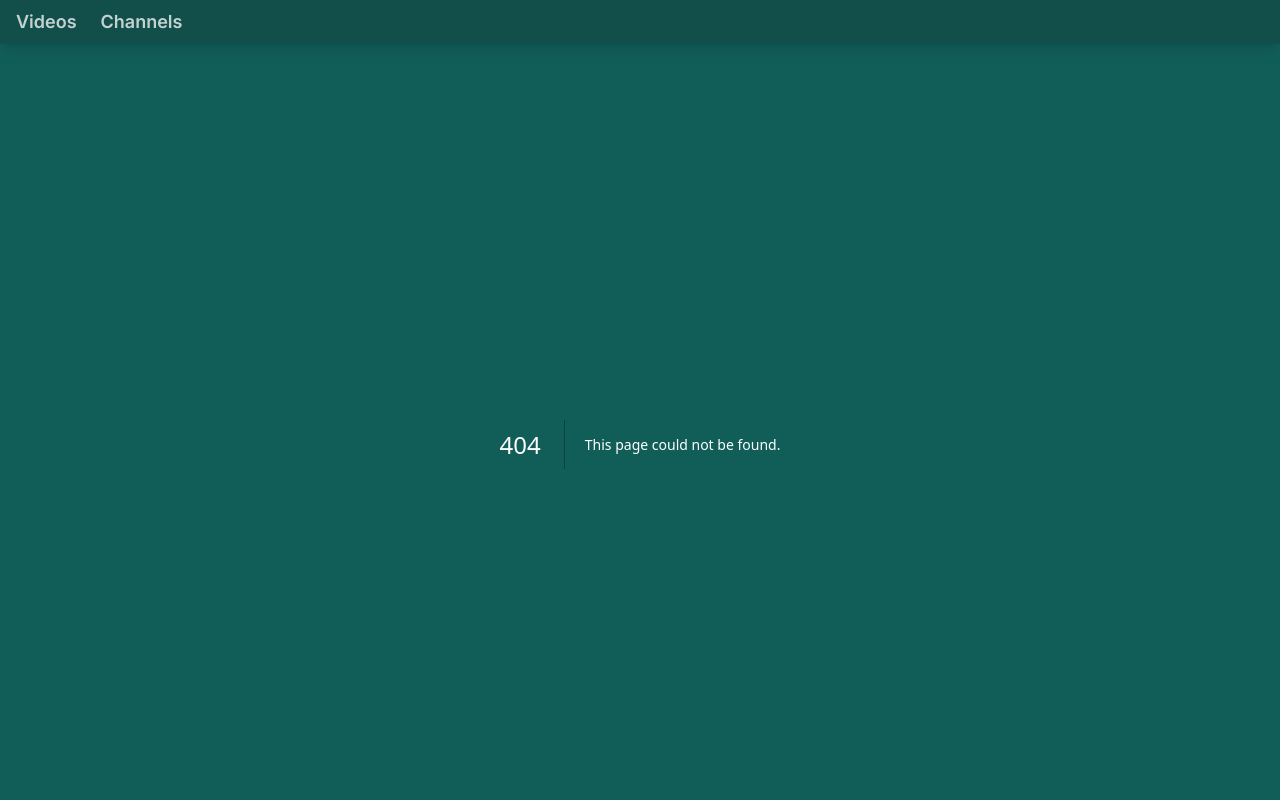
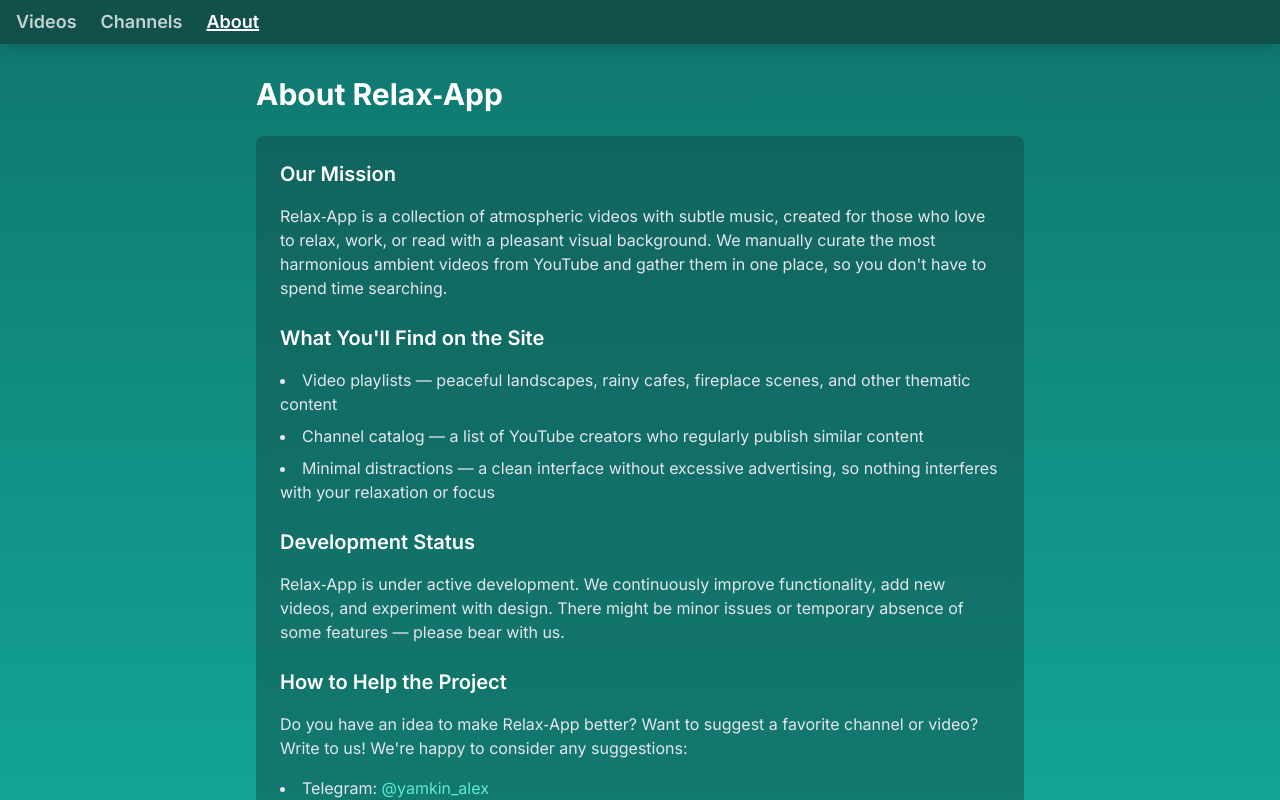
Before and after one commit to yamkin29/relax-app, a Next.js app: page /about in a window 1280 px wide. Before the commit this address had no page. Shown: the top 800 px of the page. Built offline with nearby package versions, Linux system fonts and the light colour scheme.

Commit message:
Added about.

```diff
--- /dev/null
+++ b/src/app/about/page.tsx
@@ -0,0 +1,72 @@
+import React from 'react';
+
+export default function AboutPage() {
+    return (
+        <div className="container mx-auto px-4 py-8">
+            <div className="max-w-3xl mx-auto">
+                <h1 className="text-3xl font-bold text-white mb-6">About Relax‑App</h1>
+
+                <div className="bg-teal-900/50 rounded-lg p-6 backdrop-blur-sm space-y-6">
+                    <section>
+                        <h2 className="text-xl font-semibold text-white mb-4">Our Mission</h2>
+                        <p className="text-gray-200">
+                            Relax‑App is a collection of atmospheric videos with subtle music, created for those who love to relax, work, or
+                            read with a pleasant visual background. We manually curate the most harmonious ambient videos from YouTube and
+                            gather them in one place, so you don't have to spend time searching.
+                        </p>
+                    </section>
+
+                    <section>
+                        <h2 className="text-xl font-semibold text-white mb-4">What You'll Find on the Site</h2>
+                        <ul className="list-disc list-inside text-gray-200 space-y-2">
+                            <li>Video playlists — peaceful landscapes, rainy cafes, fireplace scenes, and other thematic content</li>
+                            <li>Channel catalog — a list of YouTube creators who regularly publish similar content</li>
+                            <li>
+                                Minimal distractions — a clean interface without excessive advertising, so nothing interferes with your
+                                relaxation or focus
+                            </li>
+                        </ul>
+                    </section>
+
+                    <section>
+                        <h2 className="text-xl font-semibold text-white mb-4">Development Status</h2>
+                        <p className="text-gray-200">
+                            Relax‑App is under active development. We continuously improve functionality, add new videos, and experiment
+                            with design. There might be minor issues or temporary absence of some features — please bear with us.
+                        </p>
+                    </section>
+
+                    <section>
+                        <h2 className="text-xl font-semibold text-white mb-4">How to Help the Project</h2>
+                        <p className="text-gray-200 mb-4">
+                            Do you have an idea to make Relax‑App better? Want to suggest a favorite channel or video? Write to us! We're
+                            happy to consider any suggestions:
+                        </p>
+                        <ul className="list-disc list-inside text-gray-200 space-y-2">
+                            <li>
+                                Telegram:{' '}
+                                <a
+                                    href="https://t.me/yamkin_alex"
+                                    target="_blank"
+                                    rel="noopener noreferrer"
+                                    className="text-teal-300 hover:text-teal-200 transition-colors"
+                                >
+                                    @yamkin_alex
+                                </a>
+                            </li>
+                        </ul>
+                    </section>
+
+                    <section>
+                        <h2 className="text-xl font-semibold text-white mb-4">Acknowledgments</h2>
+                        <p className="text-gray-200">
+                            Thank you to all ambient video creators for inspiration, and to you — for using Relax‑App. Your feedback helps
+                            us grow and develop.
+                        </p>
+                        <p className="text-gray-200 mt-2">Enjoy your relaxation and productive work!</p>
+                    </section>
+                </div>
+            </div>
+        </div>
+    );
+}
--- a/src/components/header/Header.tsx
+++ b/src/components/header/Header.tsx
@@ -16,6 +16,10 @@
         router.push('/channels');
     };
 
+    const handleAboutClick = () => {
+        router.push('/about');
+    };
+
     return (
         <header className={STYLES.header}>
             <div className={STYLES.container}>
@@ -26,6 +30,9 @@
                         </NavLink>
                         <NavLink isActive={pathname === '/channels'} onClick={handleChannelsClick}>
                             {HEADER_TEXTS.CHANNELS}
+                        </NavLink>
+                        <NavLink isActive={pathname === '/about'} onClick={handleAboutClick}>
+                            {HEADER_TEXTS.ABOUT}
                         </NavLink>
                     </nav>
                     <div className={STYLES.actions}>
--- a/src/components/header/constants/header.ts
+++ b/src/components/header/constants/header.ts
@@ -1,6 +1,7 @@
 export const HEADER_TEXTS = {
     VIDEOS: 'Videos',
     CHANNELS: 'Channels',
+    ABOUT: 'About',
     SETTINGS: 'Settings',
     LOGIN: 'Login',
 } as const;
```
